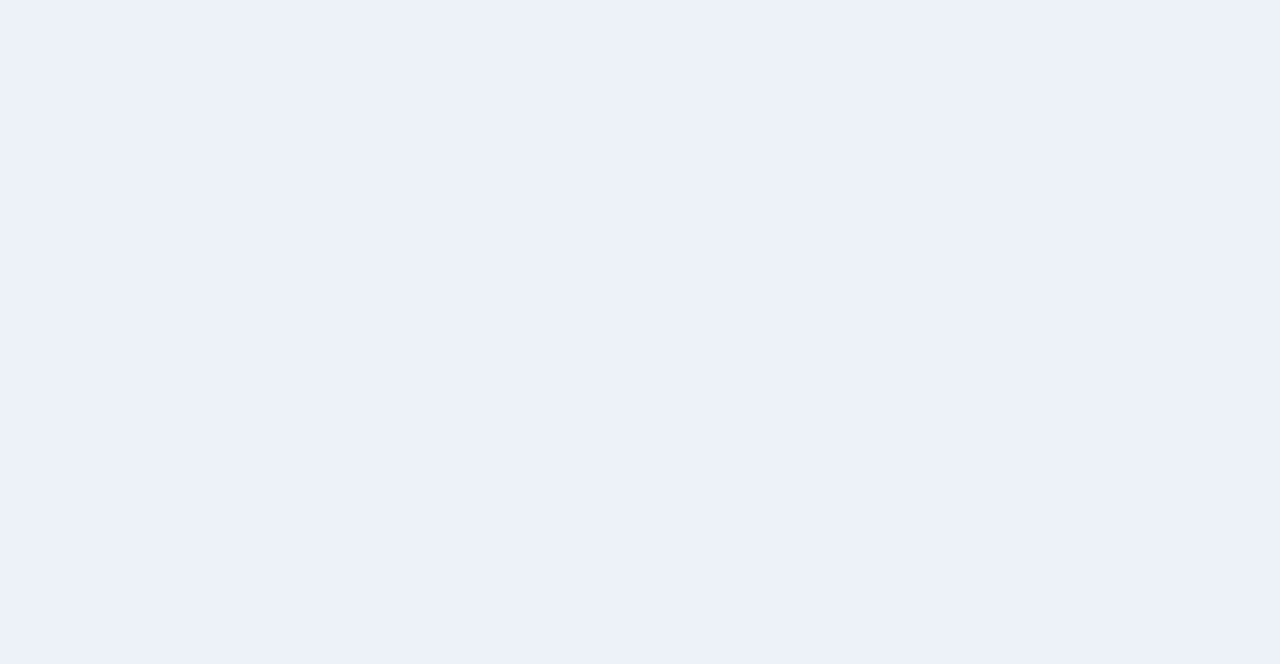
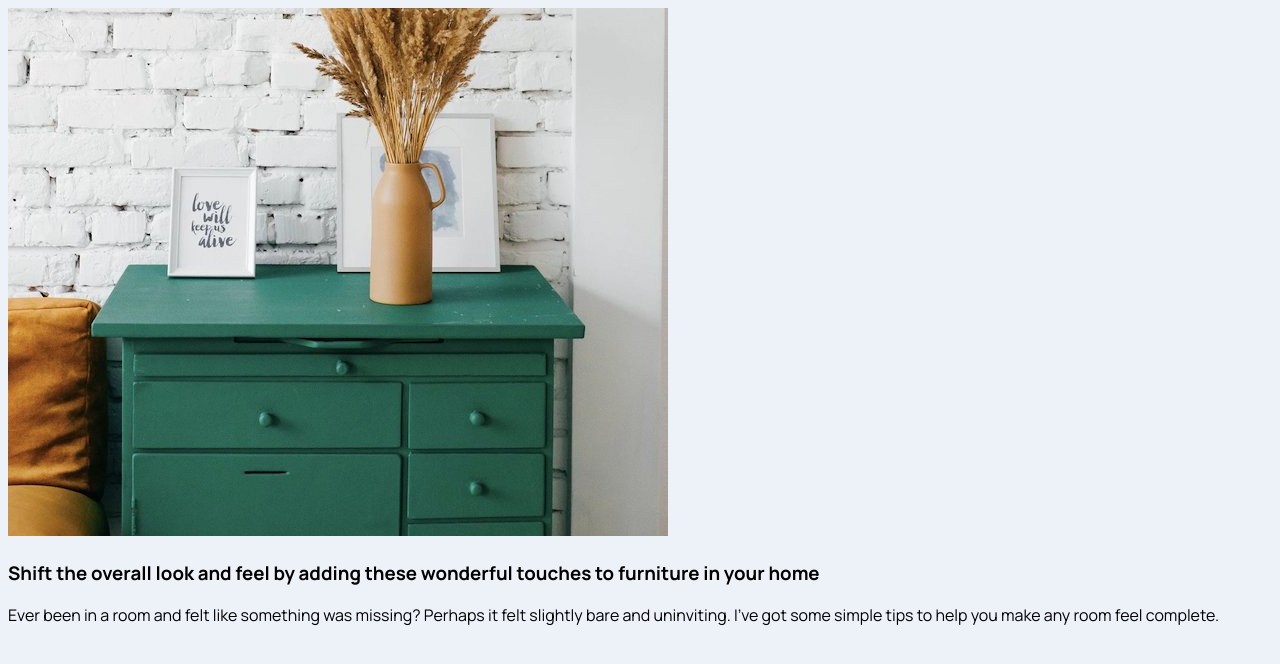
Before and after one commit to Clipzorama/Article-Preview-Component, a plain HTML site: page index.html in a window 1280 px wide. Drawn offline with Linux system fonts and the light colour scheme.

Commit message:
Update index.html

```diff
--- a/index.html
+++ b/index.html
@@ -5,10 +5,19 @@
     <meta name="viewport" content="width=device-width, initial-scale=1.0">
     <title>Article Preview Component</title>
     <link rel="icon" type="image/png" sizes="32x32" href="./images/favicon-32x32.png">
-
     <link rel="stylesheet" href="./index.css">
 </head>
 <body>
+    <div class="main-container">
+        <img src="./images/drawers.jpg" alt="Cool Picture" class="main-pic">
+        <div class="details">
+            <h3>Shift the overall look and feel by adding these wonderful
+                touches to furniture in your home</h3>
+            <p>Ever been in a room and felt like something was missing? Perhaps
+                it felt slightly bare and uninviting. I’ve got some simple tips
+                to help you make any room feel complete.</p>
+        </div>
+    </div>
 
 </body>
 </html>
```
